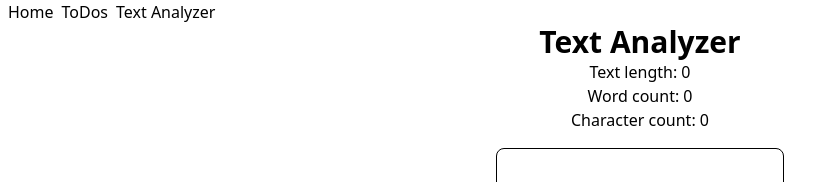
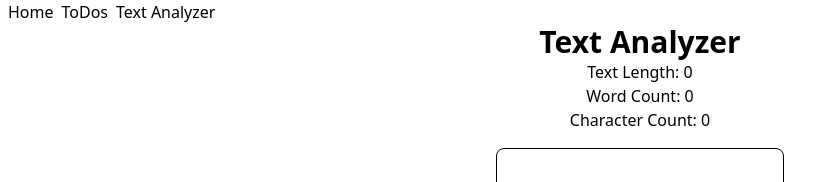
Before and after one commit to ASproson/react-challenges, a React (Create React App) app: page /textanalyzer in a window 1280 px wide. Shown: the top 182 px of the page, without its empty margins (0-838 px from the left). Built offline with nearby package versions, Linux system fonts and the light colour scheme.

Commit message:
Refactors to map over analyzed results

```diff
--- a/src/components/textAnalyzer/TextInput.tsx
+++ b/src/components/textAnalyzer/TextInput.tsx
@@ -13,15 +13,36 @@ export const TextInput = () => {
     setTextInput('');
   };
 
+  const charCount = textInput.replace(/\s+/g, '').length;
   const words = textInput.length ? textInput.trim().split(/\s+/) : '';
-  const wordCount = words.length;
-  const charCount = textInput.replace(/\s+/g, '').length;
+
+  const analyzerObject = [
+    {
+      title: 'Text Length',
+      data: textInput.length,
+    },
+    {
+      title: 'Word Count',
+      data: words.length,
+    },
+    {
+      title: 'Character Count',
+      data: charCount,
+    },
+  ];
 
   return (
     <div className="App">
-      <p>Text length: {textInput.length}</p>
-      <p>Word count: {wordCount}</p>
-      <p>Character count: {charCount}</p>
+      <>
+        {analyzerObject.map((obj) => {
+          return (
+            <div key={obj.title}>
+              <span>{obj.title}: </span>
+              <span>{obj.data}</span>
+            </div>
+          );
+        })}
+      </>
 
       <div className="pt-4 pb-4">
         <textarea
```
